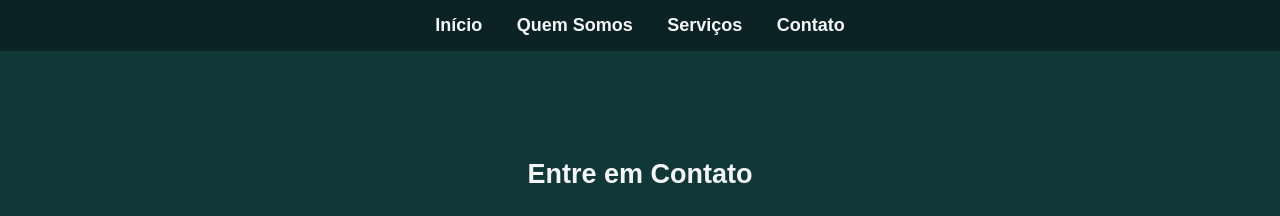
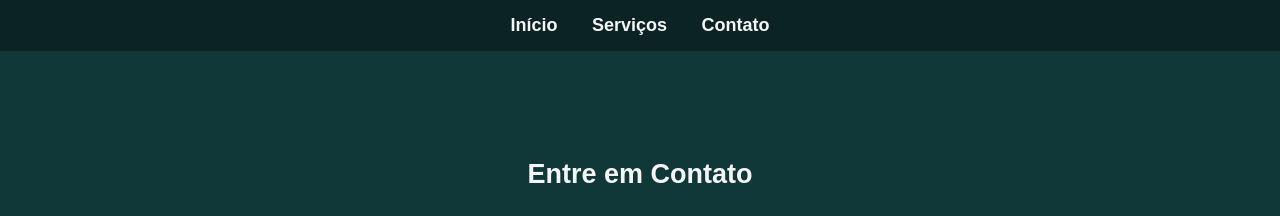
Before and after one commit to Bispo-e-Neto/Bispo-e-Neto, a plain HTML site: page contato.html in a window 1280 px wide. Shown: the top 216 px of the page. Drawn offline with Linux system fonts and the light colour scheme.

Commit message:
Update contato.html

```diff
--- a/contato.html
+++ b/contato.html
@@ -123,7 +123,6 @@
 <body>
   <nav>
     <a href="index.html">Início</a>
-    <a href="quem-somos.html">Quem Somos</a>
     <a href="servicos.html">Serviços</a>
     <a href="contato.html">Contato</a>
   </nav>
```
